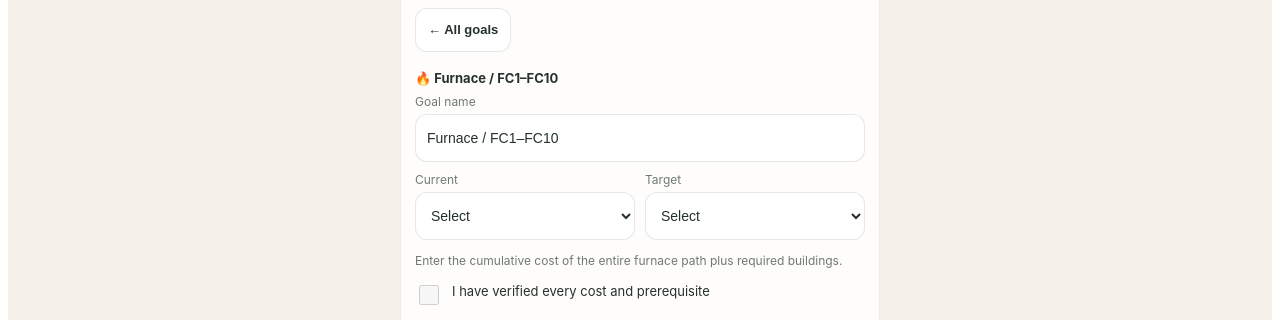
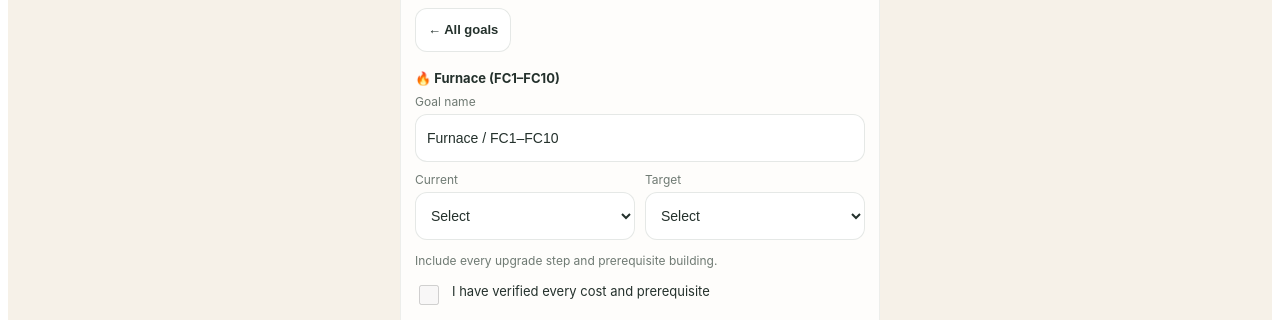
Before and after one commit to caroline3543/backpack-hub, a React (Create React App) app: page / in a window 1280 px wide. Both pictures are taken after typing "Sample" into the empty fields and a click on the button "+ Create goal". Shown: the part 858-1178 px from the top of the page. Built offline with nearby package versions, Linux system fonts and the light colour scheme; the HTML template or start-up script is replaced by a standard one.

Commit message:
Translate upgrade category names and guidance across all languages

```diff
--- a/src/features/backpack/UpgradePlanner.jsx
+++ b/src/features/backpack/UpgradePlanner.jsx
@@ -31,6 +31,8 @@ const newPlan=type=>({id:"plan-"+Date.now()+"-"+Math.random().toString(36).slice
 export default function UpgradePlanner({userId,items,balances,onUpdateResource}){
   const {t,tItem}=useI18n();
   const u=key=>t("upgradePlanner."+key);
+  const typeName=type=>t("upgradePlanner.types."+type.id+".name");
+  const typeHint=type=>t("upgradePlanner.types."+type.id+".hint");
   const [plans,setPlans]=useState(()=>read(userId));
   const [category,setCategory]=useState("furnace");
   const [active,setActive]=useState(null);
@@ -87,7 +89,7 @@ export default function UpgradePlanner({userId,items,balances,onUpdateResource})
     <p style={{fontSize:13,lineHeight:1.55,color:"var(--bp-muted2)"}}>{u("intro")}</p>
     {!chosen&&<>
       <label style={{display:"block",fontSize:13,fontWeight:700,color:"var(--bp-text)",margin:"15px 0 8px"}}>{u("newType")}</label>
-      <select value={category} onChange={e=>setCategory(e.target.value)} style={input}>{TYPES.map(t=><option key={t.id} value={t.id}>{t.emoji} {t.name}</option>)}</select>
+      <select value={category} onChange={e=>setCategory(e.target.value)} style={input}>{TYPES.map(t=><option key={t.id} value={t.id}>{t.emoji} {typeName(t)}</option>)}</select>
       <button onClick={add} style={{...btn,width:"100%",marginTop:10,background:"var(--bp-accent,#78917f)",color:"white"}}>{u("create")}</button>
       <h3 style={{fontSize:15,color:"var(--bp-text)",margin:"20px 0 12px"}}>{u("saved")} ({plans.length})</h3>
       {totalCommitments.length>0&&<div role="note" style={{...card,marginBottom:12,borderColor:"#bf9156"}}>
@@ -97,7 +99,7 @@ export default function UpgradePlanner({userId,items,balances,onUpdateResource})
       </div>}
       {plans.length>=3&&<label style={{display:"block",fontSize:12,color:"var(--bp-muted2)",margin:"0 0 12px"}}>
         Filter goals
-        <select style={{...input,marginTop:5}} value={filterType} onChange={e=>setFilterType(e.target.value)}><option value="all">All categories</option>{TYPES.map(t=><option key={t.id} value={t.id}>{t.name}</option>)}</select>
+        <select style={{...input,marginTop:5}} value={filterType} onChange={e=>setFilterType(e.target.value)}><option value="all">All categories</option>{TYPES.map(t=><option key={t.id} value={t.id}>{typeName(t)}</option>)}</select>
       </label>}
       {plans.length===0&&<p style={{fontSize:13,color:"var(--bp-muted2)"}}>{u("empty")}</p>}
       {plans.length>0&&visiblePlans.length===0&&<p style={{fontSize:13,color:"var(--bp-muted2)"}}>No goals in this category.</p>}
@@ -108,14 +110,14 @@ export default function UpgradePlanner({userId,items,balances,onUpdateResource})
     </>}
     {chosen&&<>
       <button onClick={()=>{setActive(null);setInfo("");}} style={{...btn,margin:"10px 0"}}>← {u("all")}</button>
-      <div style={{fontSize:13,fontWeight:700,color:"var(--bp-text)",margin:"8px 0"}}>{type.emoji} {type.name}</div>
+      <div style={{fontSize:13,fontWeight:700,color:"var(--bp-text)",margin:"8px 0"}}>{type.emoji} {typeName(type)}</div>
       <label style={{display:"block",fontSize:12,color:"var(--bp-muted2)"}}>{u("name")}<input style={{...input,marginTop:5}} value={chosen.name} onChange={e=>patch(chosen.id,{name:trim(e.target.value)})} placeholder="e.g. FC7 Furnace + Embassy"/></label>
       <div style={{display:"grid",gridTemplateColumns:"1fr 1fr",gap:10,marginTop:10}}>
         {["current","target"].map(field=><label key={field} style={{fontSize:12,color:"var(--bp-muted2)"}}>{field==="current"?u("current"):u("target")}
           {type.levels.length>0?<select value={chosen[field]} onChange={e=>patch(chosen.id,{[field]:e.target.value})} style={{...input,marginTop:5}}><option value="">{u("select")}</option>{type.levels.map(l=><option key={l} value={l}>{l}</option>)}</select>:<input style={{...input,marginTop:5}} value={chosen[field]} placeholder="Level / tier" onChange={e=>patch(chosen.id,{[field]:trim(e.target.value,50)})}/>}
         </label>)}
       </div>
-      <p style={{fontSize:12,lineHeight:1.5,color:"var(--bp-muted2)"}}>{type.hint}</p>
+      <p style={{fontSize:12,lineHeight:1.5,color:"var(--bp-muted2)"}}>{typeHint(type)}</p>
       <label style={{display:"flex",alignItems:"flex-start",gap:10,margin:"10px 0",fontSize:13,color:"var(--bp-text)",lineHeight:1.4}}>
         <input type="checkbox" checked={!!chosen.costsReviewed} disabled={!countsById(chosen.id)?.tracked||countsById(chosen.id)?.invalid} onChange={e=>patch(chosen.id,{costsReviewed:e.target.checked})} style={{width:20,height:20,flexShrink:0}}/>
         <span>{u("verify")}</span>
```
